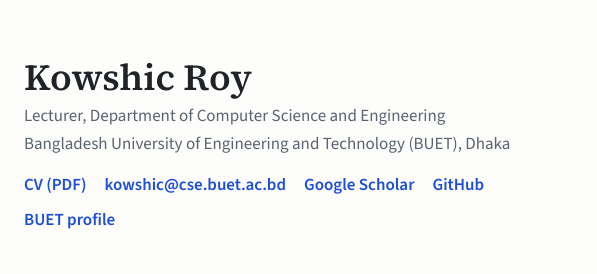
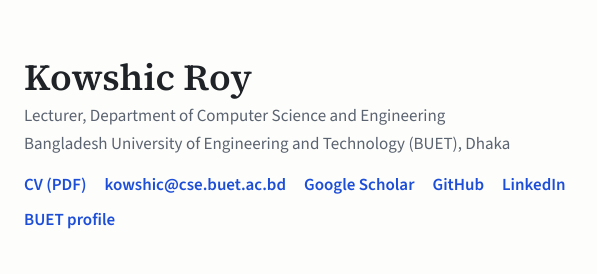
Before and after one commit to vodro/vodro.github.io, a plain HTML site: page index.html in a window 1280 px wide. Shown: the top 274 px of the page, 434-1031 px from the left. Drawn offline with nearby package versions, Linux system fonts and the light colour scheme.

Commit message:
Add LinkedIn link

```diff
--- a/index.html
+++ b/index.html
@@ -97,6 +97,7 @@
     <li><a href="mailto:kowshic@cse.buet.ac.bd">kowshic@cse.buet.ac.bd</a></li>
     <li><a href="https://scholar.google.com/citations?user=z9YDPhgAAAAJ&amp;hl=en">Google Scholar</a></li>
     <li><a href="https://github.com/vodro">GitHub</a></li>
+    <li><a href="https://www.linkedin.com/in/vodro">LinkedIn</a></li>
     <li><a href="https://cse.buet.ac.bd/faculty/faculty_detail/kowshic">BUET profile</a></li>
   </ul>
   </div>
```
